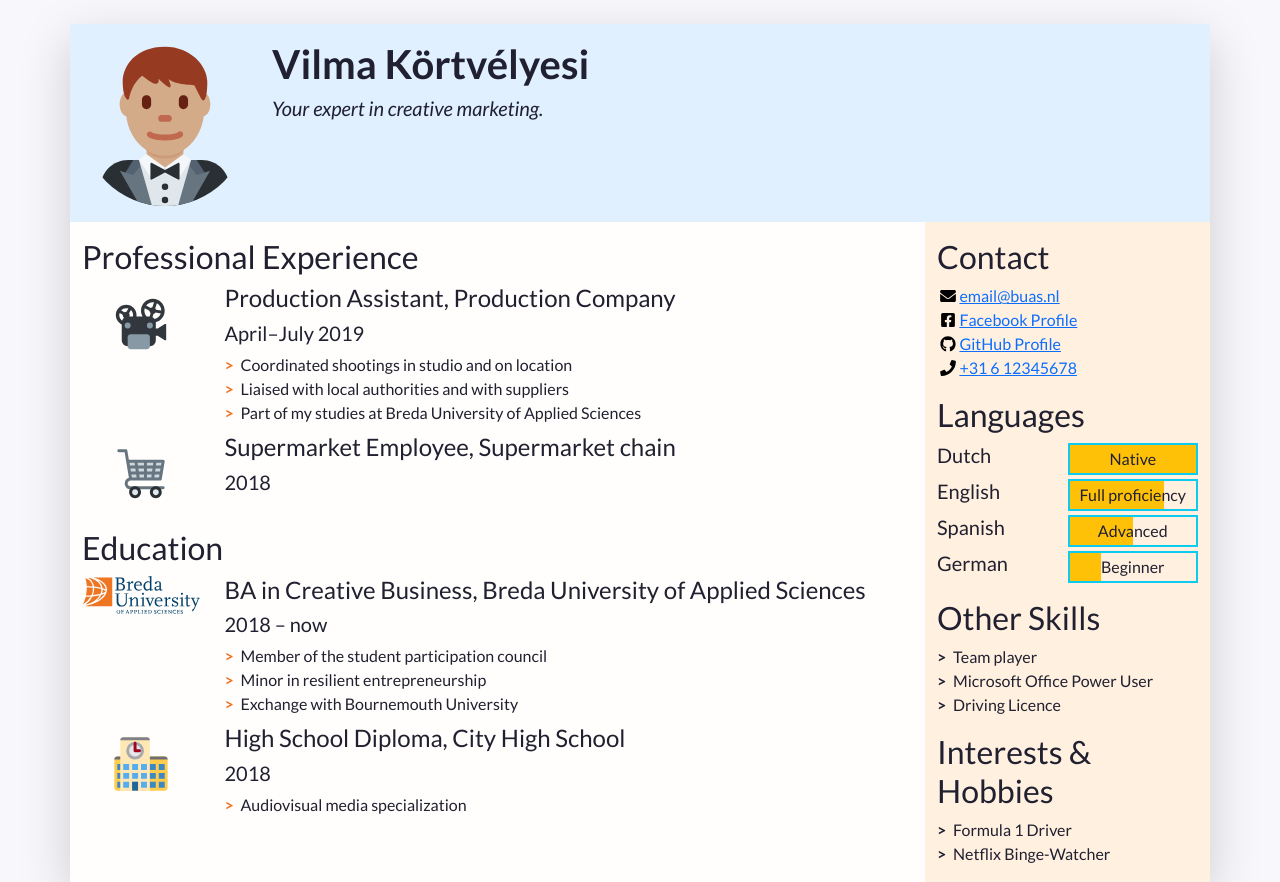
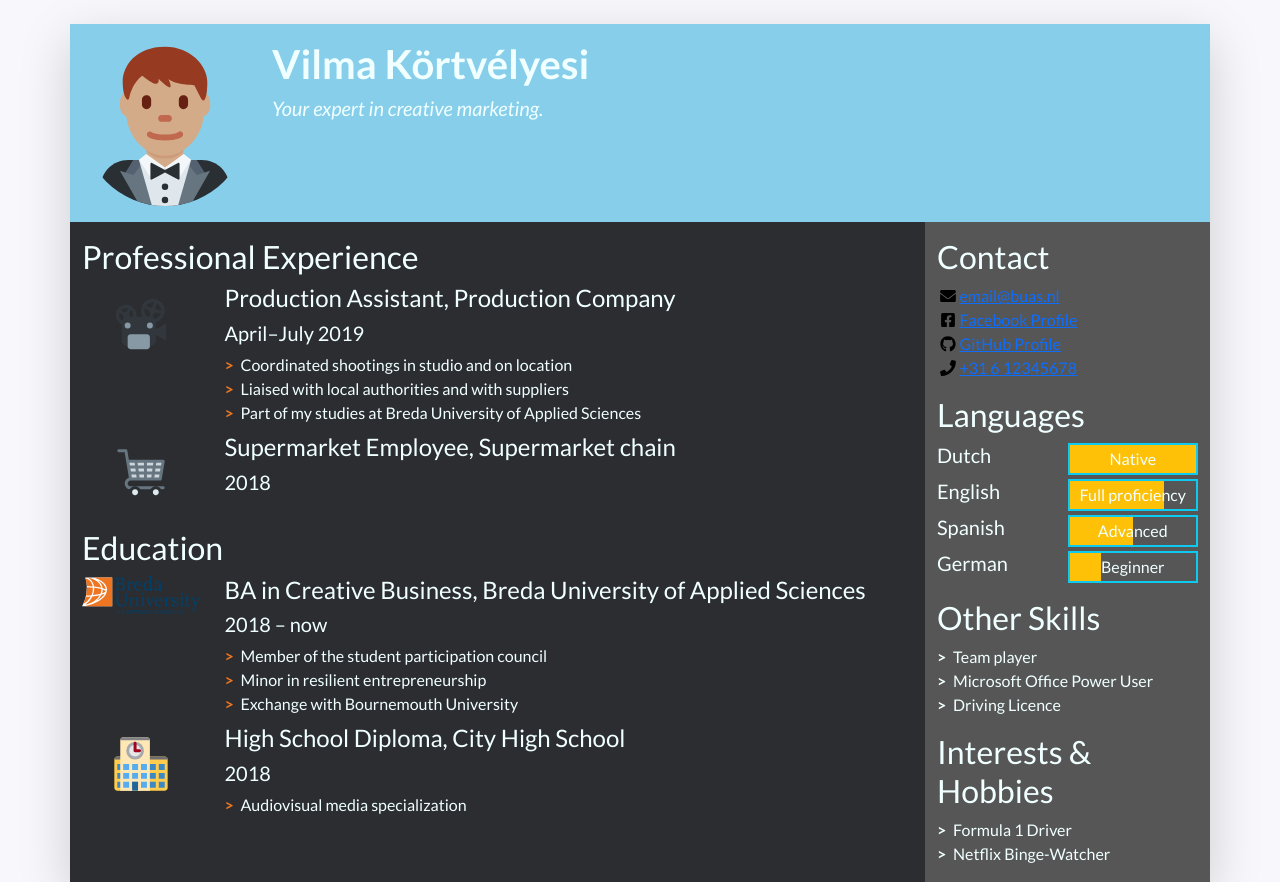
Before and after one commit to vilmakortvelyesi/cv, a plain HTML site: page index.html in a window 1280 px wide. Shown: the top 882 px of the page. Drawn offline with nearby package versions, Linux system fonts and the light colour scheme.

Commit message:
Colour change

```diff
--- a/css/styles.css
+++ b/css/styles.css
@@ -5,24 +5,25 @@
 
 /* Styles for the body */
 
+
 body {
 	font-family: Lato, "Open Sans", Roboto, "Segoe UI", "Helvetica Neue", Helvetica, Arial, sans-serif;
-	color: #202030;
+	color: #F0FFFF;
 	background-color: #f8f8fc;
 }
 
 /* Styles for custom classes in the document. (There are more, try to find them out!) */
 
 .resume-header {
-    background-color: #e0f0ff;
+    background-color: #87CEEB;
 }
 
 .resume-main {
-	background-color: #fffefc;
+	background-color: #2B2D31;
 }
 
 .resume-aside {
-	background-color: #fff0e0;
+	background-color: #565656;
 }
 
 /* Styles for lists in the document */
```
Also changed, not shown: images/me.jpg (added).
